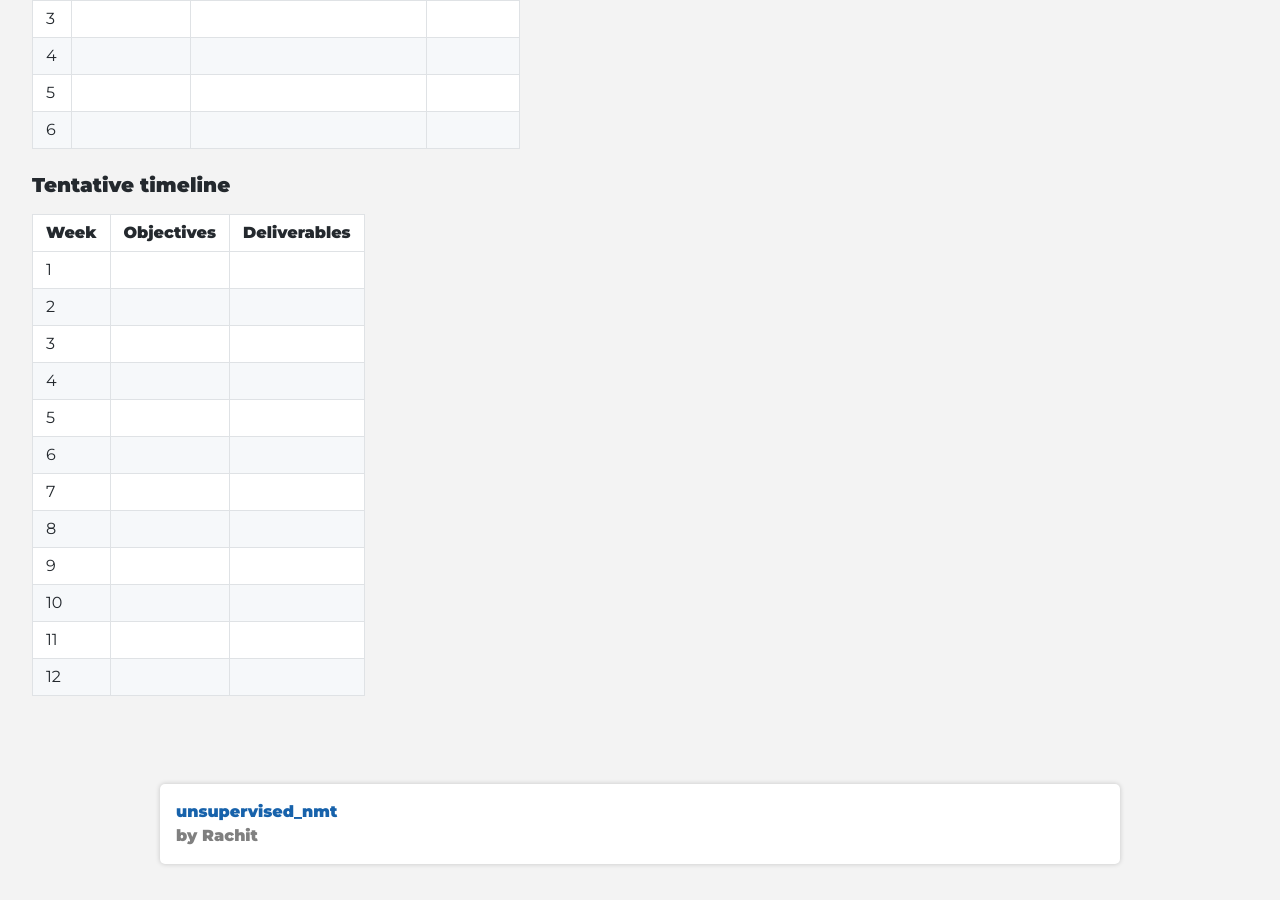
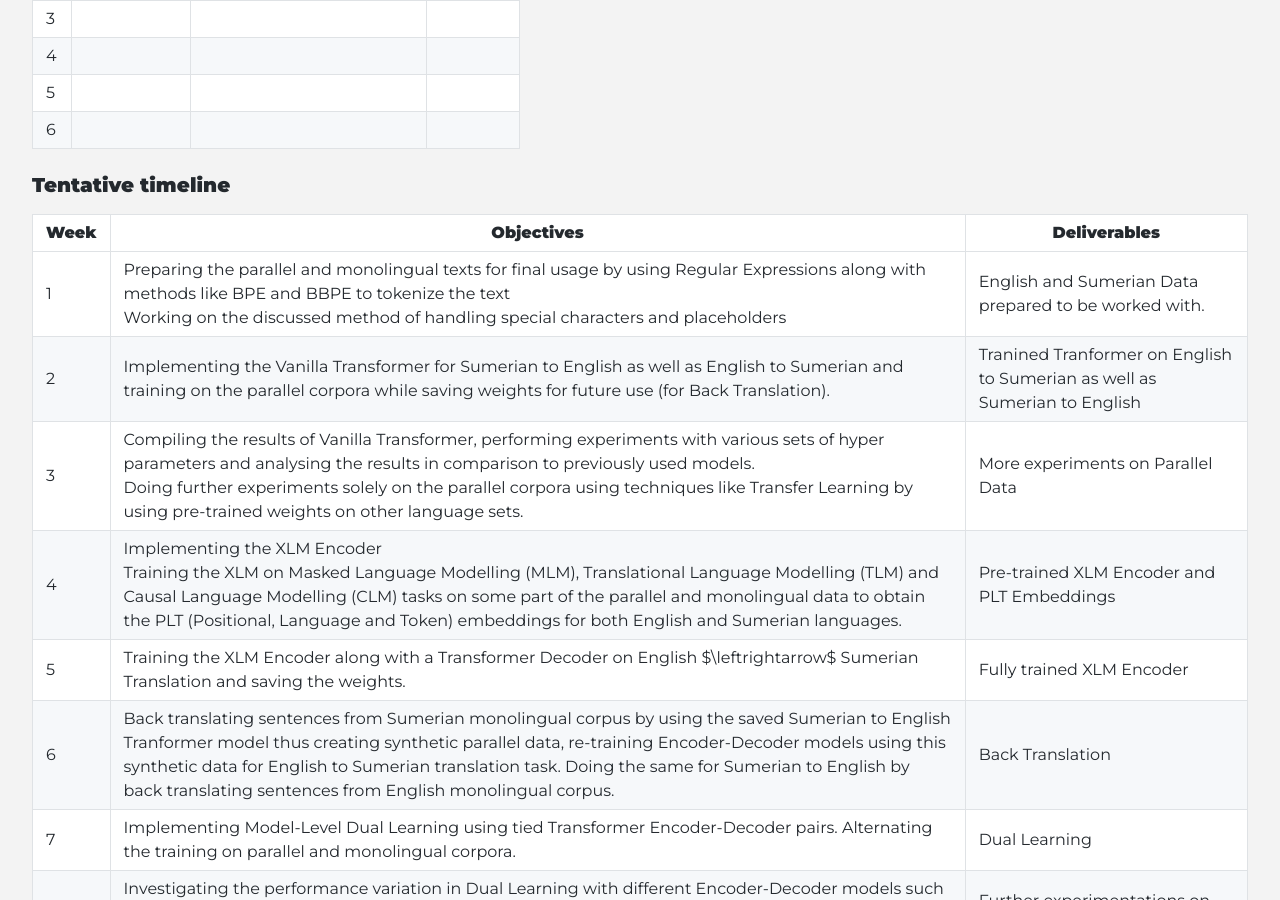
Before and after one commit to cdli-gh/blog, a Jekyll site: the page built from _blog/intern20/unsupervised_nmt/index.md, in a window 1280 px wide and 900 px high, scrolled down 1031 px. Built offline with Jekyll 4.4.1, drawn with Linux system fonts in a browser that asks for light colours; some of the changed text lies outside the part shown.

Commit message:
Updated Timeline

```diff
--- a/_blog/intern20/unsupervised_nmt/index.md
+++ b/_blog/intern20/unsupervised_nmt/index.md
@@ -36,15 +36,13 @@ Objectives are separated in two categories: essential and additional, they are a
 
 | Week  |Objectives |Deliverables |
 |---|---|---|
-|1|   |   |
-|2|   |   |
-|3|   |   |
-|4|   |   |
-|5|   |   |
-|6|   |   |
-|7|   |   |
-|8|   |   |
-|9|   |   |
-|10|   |   |
-|11|   |   |
-|12|   |   |
+|1| Preparing the parallel and monolingual texts for final usage by using Regular Expressions along with methods like BPE and BBPE to tokenize the text <br> Working on the discussed method of handling special characters and placeholders | English and Sumerian Data prepared to be worked with.  |
+|2| Implementing the Vanilla Transformer for Sumerian to English as well as English to Sumerian and training on the parallel corpora while saving weights for future use (for Back Translation). | Tranined Tranformer on English to Sumerian as well as Sumerian to English|
+|3| Compiling the results of Vanilla Transformer, performing experiments with various sets of hyper parameters and analysing the results in comparison to previously used models. <br> Doing further experiments solely on the parallel corpora using techniques like Transfer Learning by using pre-trained weights on other language sets. | More experiments on Parallel Data |
+|4| Implementing the XLM Encoder <br> Training the XLM on Masked Language Modelling (MLM), Translational Language Modelling (TLM) and Causal Language Modelling (CLM) tasks on some part of the parallel and monolingual data to obtain the PLT (Positional, Language and Token) embeddings for both English and Sumerian languages. | Pre-trained XLM Encoder and PLT Embeddings |
+|5| Training the XLM Encoder along with a Transformer Decoder on English $\leftrightarrow$ Sumerian Translation and saving the weights. | Fully trained XLM Encoder |
+|6| Back translating sentences from Sumerian monolingual corpus by using the saved Sumerian to English Tranformer model thus creating synthetic parallel data, re-training Encoder-Decoder models using this synthetic data for English to Sumerian translation task. Doing the same for Sumerian to English by back translating sentences from English monolingual corpus. | Back Translation |
+|7| Implementing Model-Level Dual Learning using tied Transformer Encoder-Decoder pairs. Alternating the training on parallel and monolingual corpora. | Dual Learning |
+|8| Investigating the performance variation in Dual Learning with different Encoder-Decoder models such as LSTMs, Vanilla Transformer and XLM, and the effect with various combinations of hyper-parameters. Comparing the results. | Further experimentations on Dual Learning |
+|9-10| Experimenting with Back Translation by studying the effect of sampling methods, amount of parallel data and model hyper-parameters on the translation quality. | Further experimentations on Back Translation |
+|11-12| Working on completely Unsupervised NMT Systems based on Language Models, trained on Sumerian Monolingual Data | Experiments on completely Unsupervised NMT Models |
```
